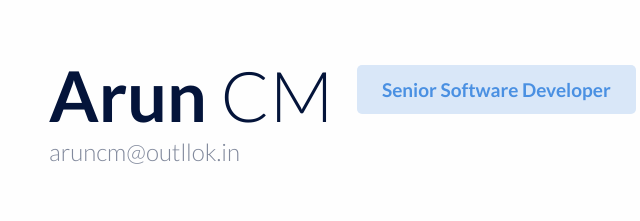
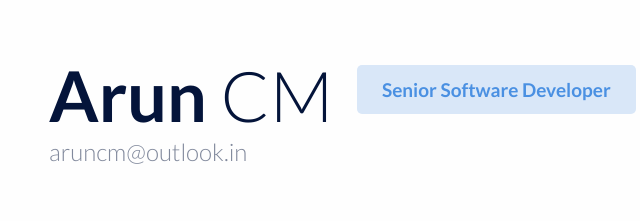
Before and after one commit to arun-cm/arun-cm.github.io, a plain HTML site: page index.html in a window 1280 px wide. Shown: the top 221 px of the page, 41-681 px from the left. Drawn offline with Linux system fonts and the light colour scheme.

Commit message:
spell correction

```diff
--- a/index.html
+++ b/index.html
@@ -15,7 +15,7 @@
         <div class="hero">
             <h1 class="name"><strong>Arun</strong> CM</h1>
             <span class="job-title">Senior Software Developer</span>
-            <span class="email">aruncm@outllok.in</span>
+            <span class="email">aruncm@outlook.in</span>
 
             <h2 class="lead">Development and design of web applications</h2>
         </div>
```
